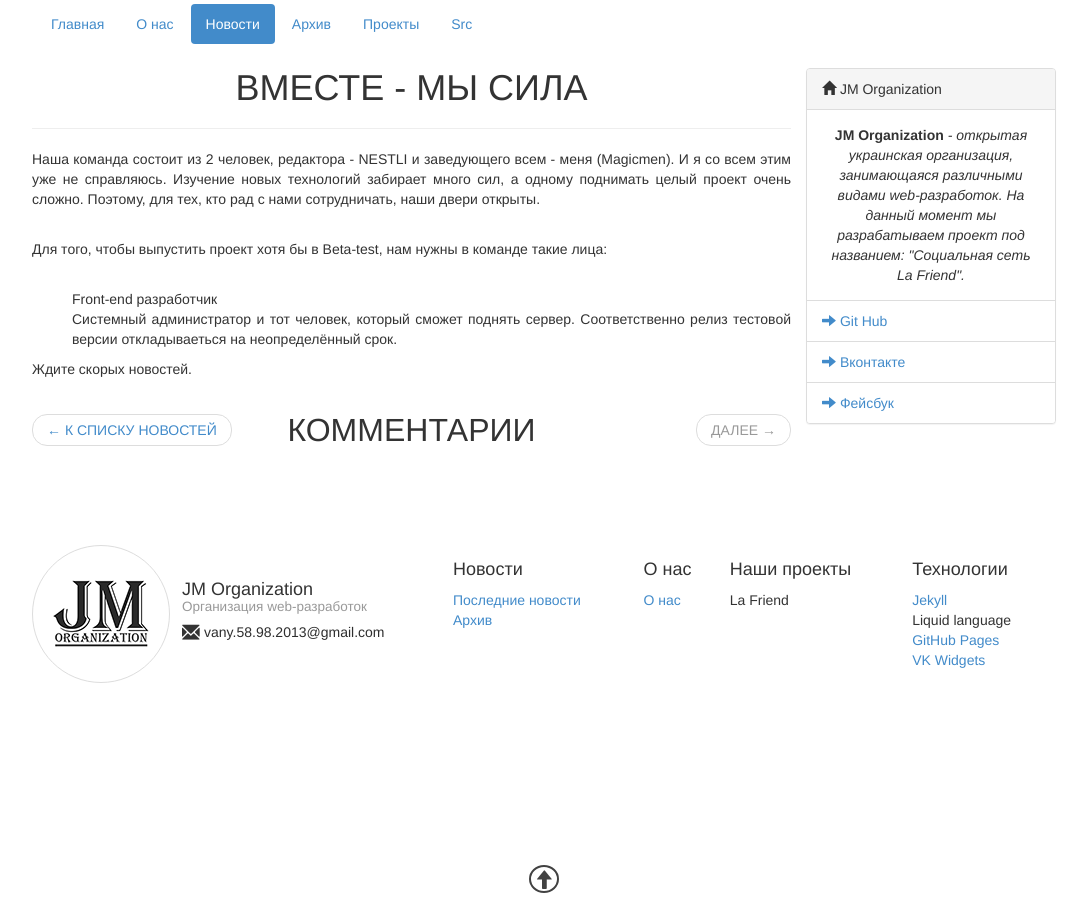
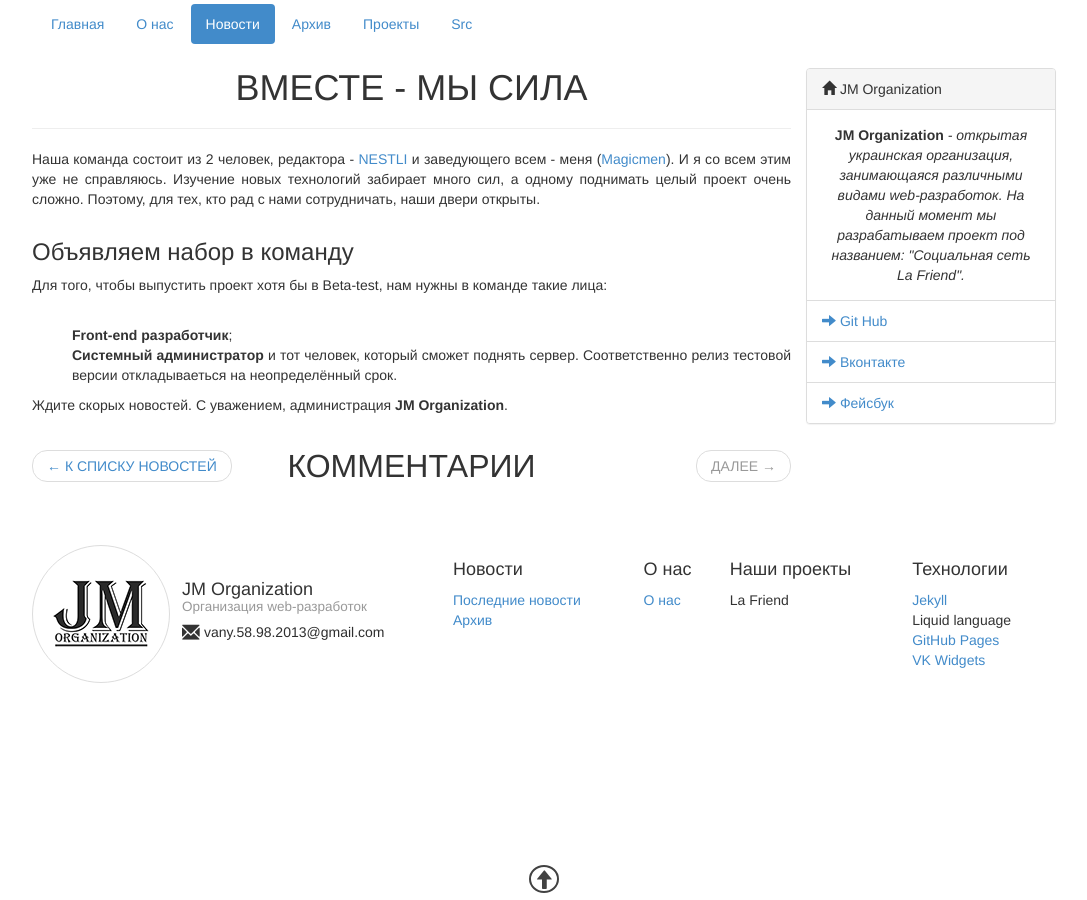
Before and after one commit to jm-organization/jm-organization.github.io, a Jekyll site: the page built from _posts/2017-07-04-invation-in-command.md, in a window 1280 px wide. Shown: the whole page, without its empty margins (96-1183 px from the left). Built offline with Jekyll 4.4.1, drawn with Linux system fonts in a browser that asks for light colours; our own code applies the rules of GitHub Pages for plain Markdown files; comment, search, counter and statistics services are not loaded.

Commit message:
Добавлена новость

```diff
--- a/_posts/2017-07-04-invation-in-command.md
+++ b/_posts/2017-07-04-invation-in-command.md
@@ -6,11 +6,13 @@
 categories: Набор в команду
 ---
 
-Наша команда состоит из 2 человек, редактора - NESTLI и заведующего всем - меня (Magicmen). И я со всем этим уже не справляюсь. Изучение новых технологий забирает много сил, а одному поднимать целый проект очень сложно. Поэтому, для тех, кто рад с нами сотрудничать, наши двери открыты.
+Наша команда состоит из 2 человек, редактора - [NESTLI](https://jm-organization.github.io/about/#NESTLI 'NESTLI') и заведующего всем - меня ([Magicmen](https://jm-organization.github.io/about/#Magicmen 'Гениральный Директор Magicmen')). И я со всем этим уже не справляюсь. Изучение новых технологий забирает много сил, а одному поднимать целый проект очень сложно. Поэтому, для тех, кто рад с нами сотрудничать, наши двери открыты.
 
+### Объявляем набор в команду ###
 Для того, чтобы выпустить проект хотя бы в Beta-test, нам нужны в команде такие лица:
-* Front-end разработчик
-* Системный администратор и тот человек, который сможет поднять сервер.
+* **Front-end разработчик**;
+* **Системный администратор** и тот человек, который сможет поднять сервер.
 Соответственно релиз тестовой версии откладываеться на неопределённый срок.
 
 Ждите скорых новостей.
+С уважением, администрация **JM Organization**.
```
